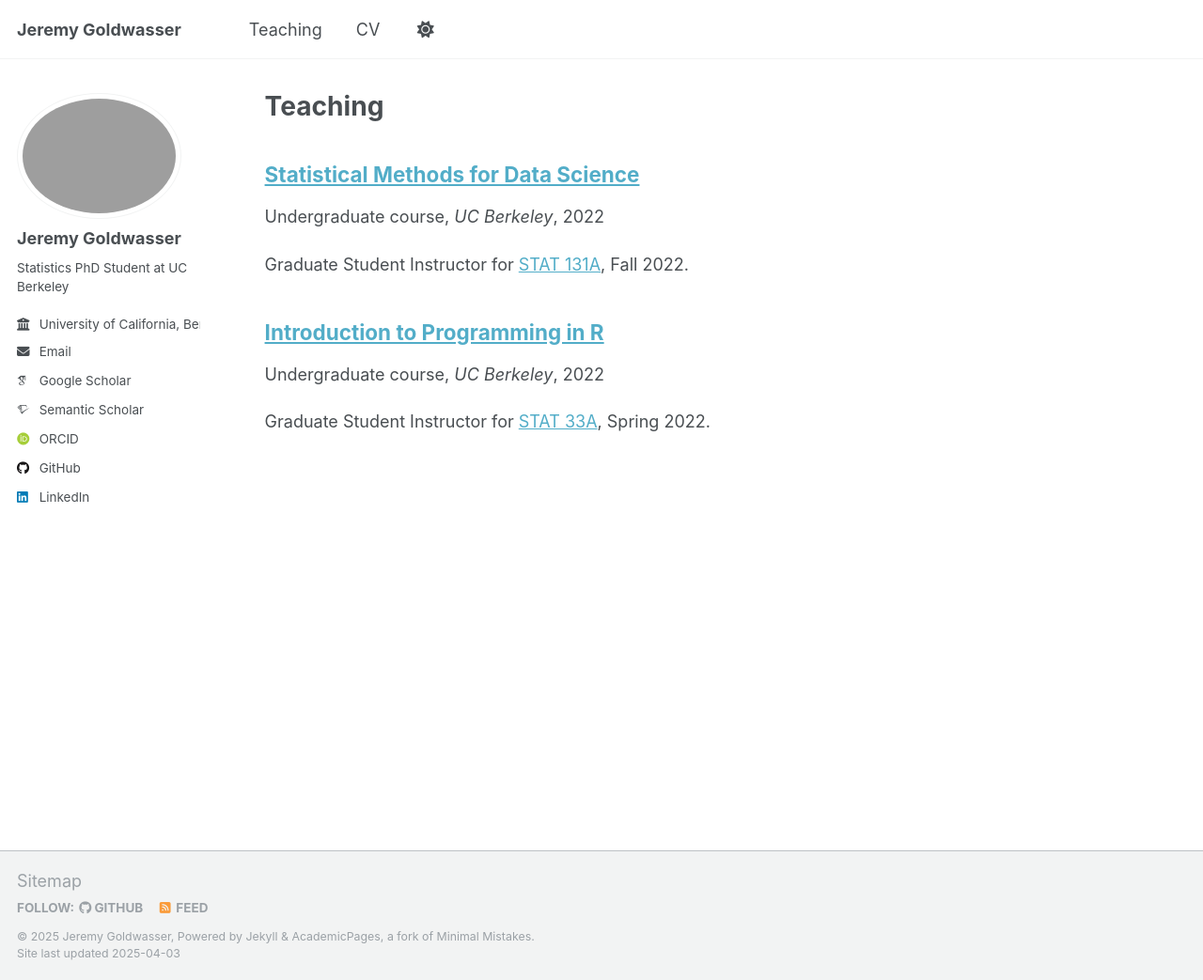
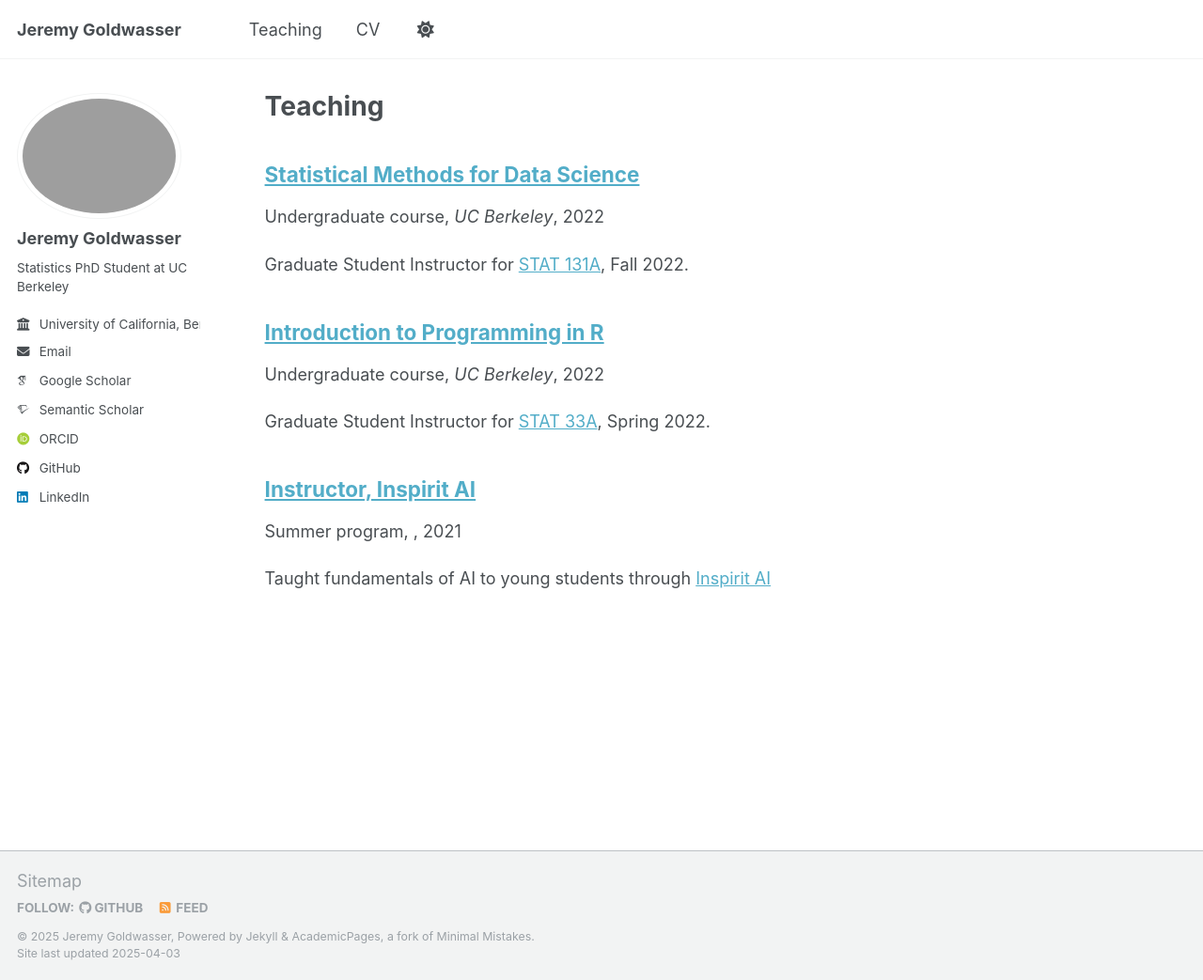
Before and after one commit to jeremy-goldwasser/jeremy-goldwasser.github.io, a Jekyll site: the page built from _pages/teaching.html, in a window 1280 px wide and 1043 px high. Shown: the whole window at 94% size. Built offline with Jekyll 4.4.1, drawn with Linux system fonts in a browser that asks for light colours; some web fonts are replaced; a file with an impossible date is left out; part of the change alters nothing that is shown.

Commit message:
Update inspirit.md

```diff
--- a/_teaching/inspirit.md
+++ b/_teaching/inspirit.md
@@ -2,7 +2,7 @@
 title: "Instructor, Inspirit AI"
 collection: teaching
 type: "Summer program"
-date: Summer 2021
+date: 2021-06-01
 ---
 
 Taught fundamentals of AI to young students through [Inspirit AI](https://www.inspiritai.com/)
```
